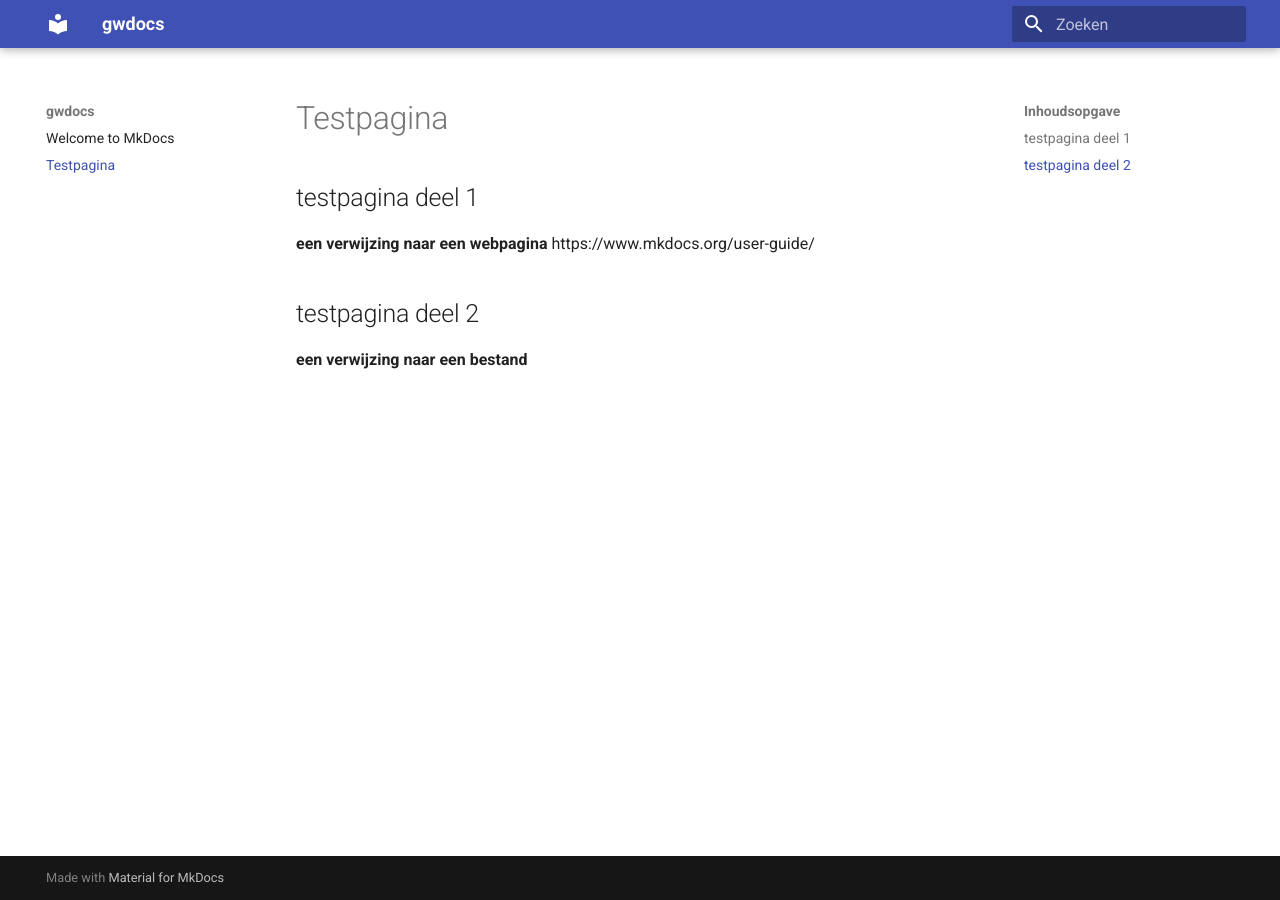
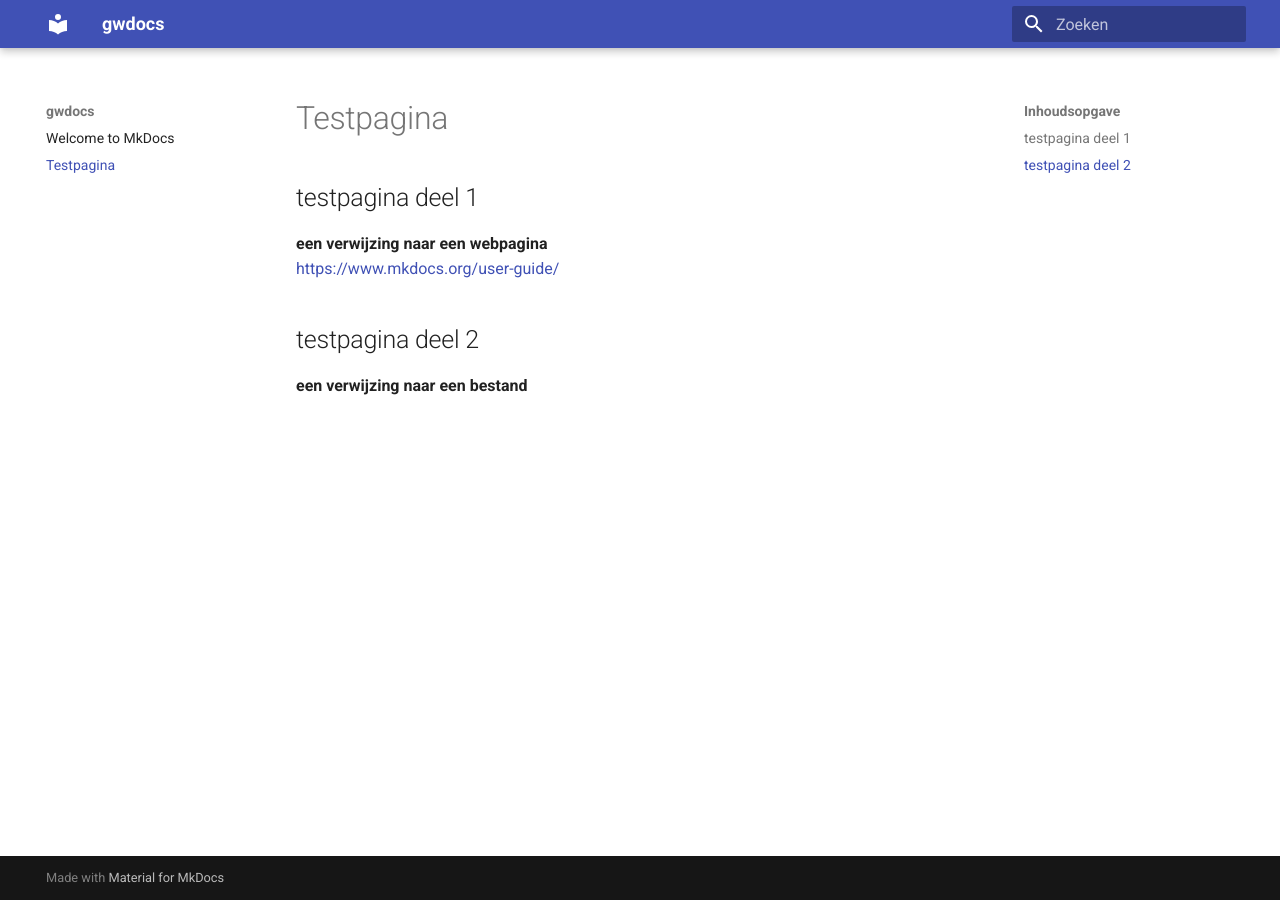
Before and after one commit to groenwaasmunster/gwdocs, an MkDocs documentation site: the page built from docs/testpagina.md, in a window 1280 px wide. Built offline with MkDocs 1.6.1 and Material for MkDocs 9.7.7, drawn with Linux system fonts in a browser that asks for light colours.

Commit message:
aanpassing weblink

```diff
--- a/docs/testpagina.md
+++ b/docs/testpagina.md
@@ -1,5 +1,5 @@
 ## testpagina deel 1
 **een verwijzing naar een webpagina**
-https://www.mkdocs.org/user-guide/
+<https://www.mkdocs.org/user-guide/>
 ## testpagina deel 2
 **een verwijzing naar een bestand**
```
